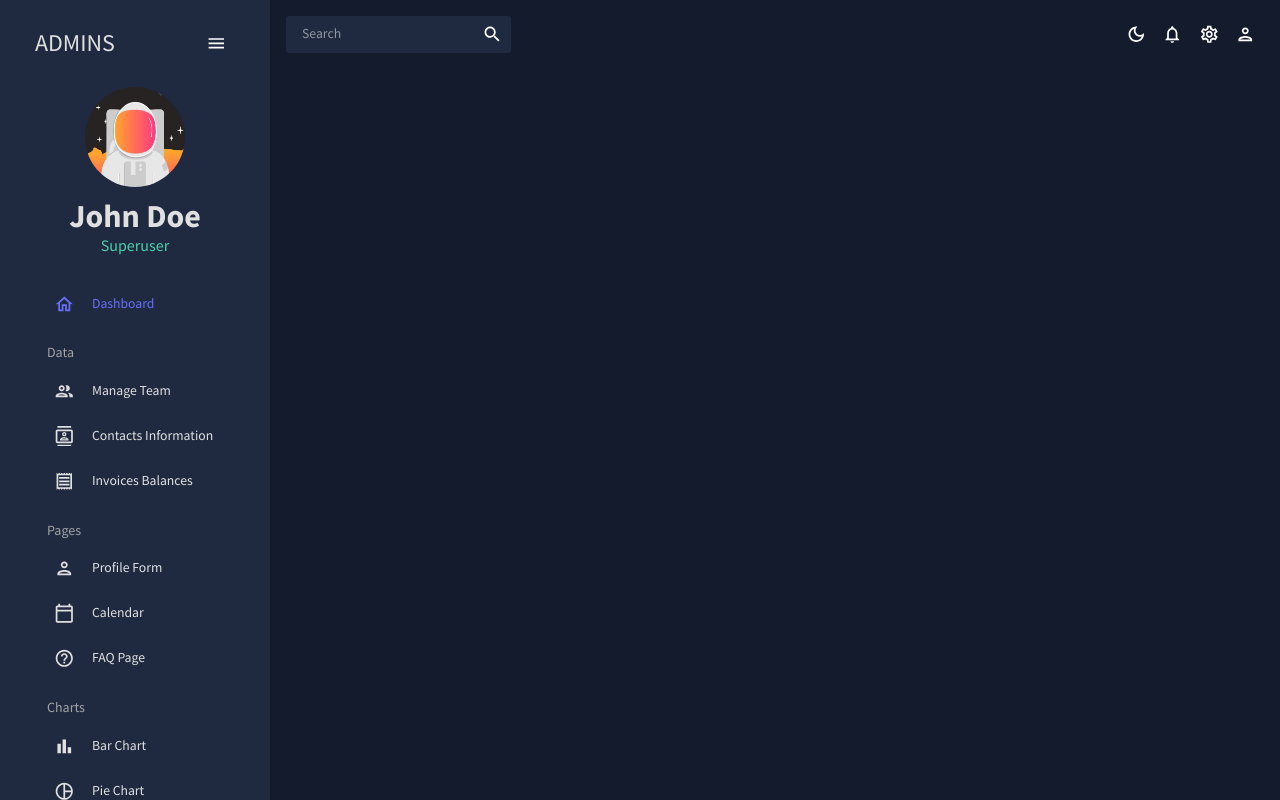
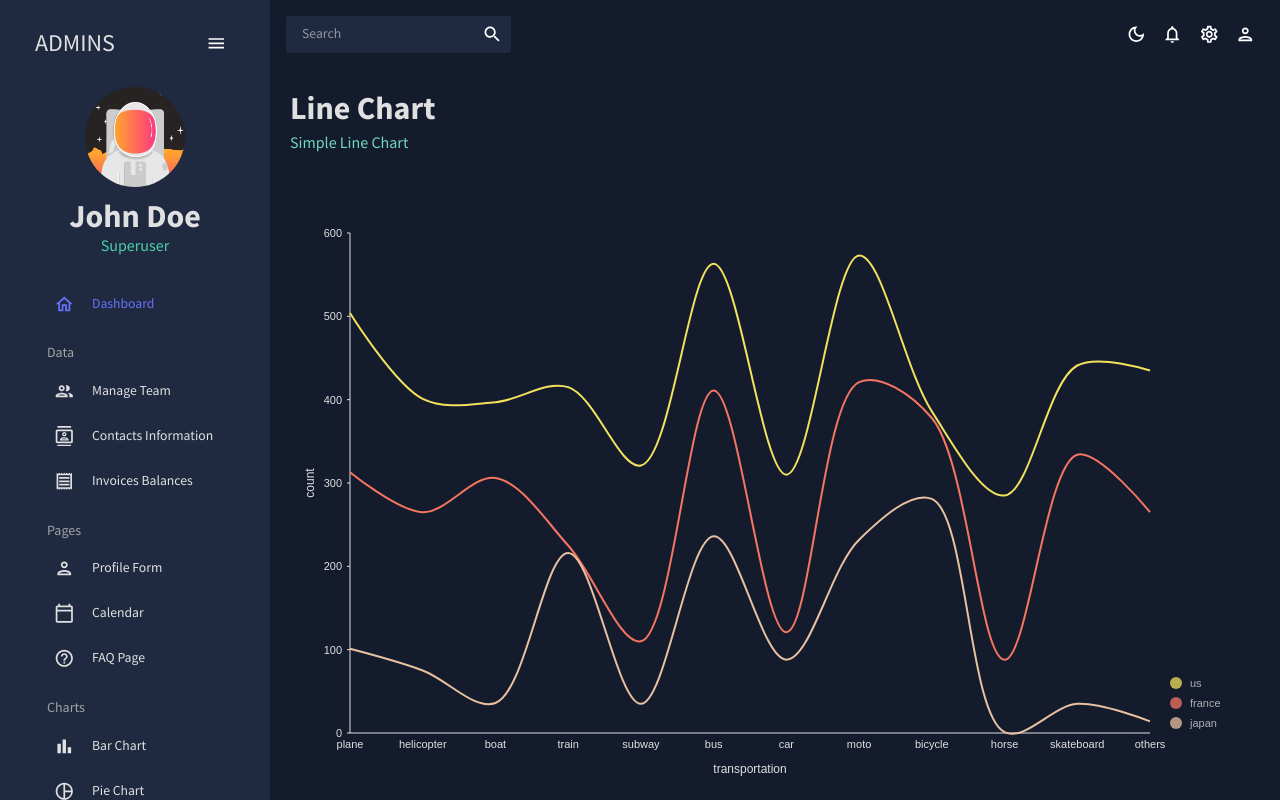
Before and after one commit to callmeUmer/react-dashboard, a React (Create React App) app: page /line in a window 1280 px wide. Built offline with nearby package versions, Linux system fonts and the light colour scheme.

Commit message:
feat: line scene created

```diff
--- a/src/App.js
+++ b/src/App.js
@@ -9,7 +9,7 @@ import Invoices from './scenes/invoices';
 import Contacts from './scenes/contacts';
 import Bar from './scenes/bar';
 import Form from './scenes/form';
-// import Line from './scenes/Line';
+import Line from './scenes/line';
 import Pie from './scenes/pie';
 import FAQ from './scenes/faq';
 // import Geography from './scenes/geography';
@@ -38,7 +38,7 @@ function App() {
               <Route path="/faq" element={<FAQ />}/>
               <Route path="/bar" element={<Bar />}/>
               <Route path="/pie" element={<Pie />}/>
-              {/* <Route path="/line" element={<Line />}/> */}
+              <Route path="/line" element={<Line />}/>
               {/* <Route path="/geography" element={<Geography />}/> */}
             </Routes>
           </main>
--- /dev/null
+++ b/src/scenes/line/index.jsx
@@ -0,0 +1,16 @@
+import { Box } from "@mui/material";
+import Header from "../../components/Header";
+import LineChart from "../../components/LineChart";
+
+const Line = () => {
+    return (
+        <Box m="20px">
+            <Header title="Line Chart" subtitle="Simple Line Chart" />
+            <Box height="75vh">
+                <LineChart />
+            </Box>
+        </Box>
+    )
+}
+
+export default Line;
```
